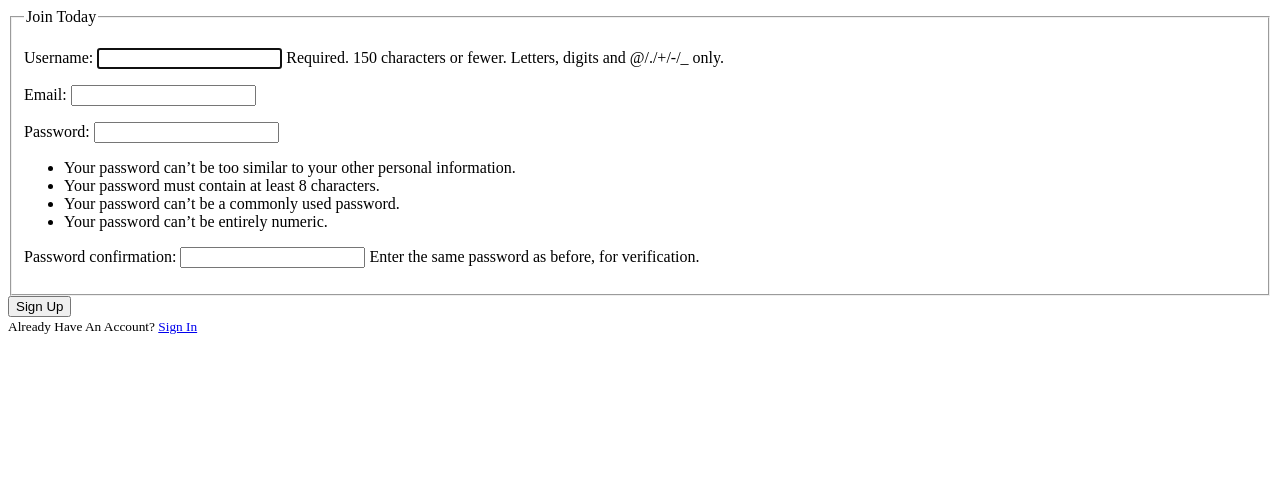
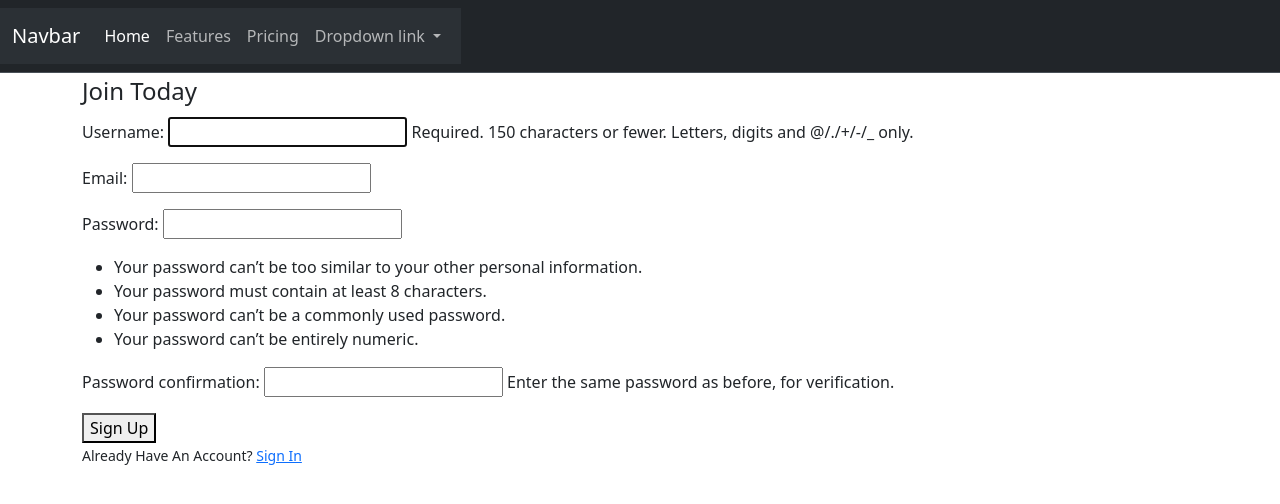
Before and after one commit to INKYGIRLnTech/hackathon_project, a Django app: page /register/ in a window 1280 px wide. Shown: the top 504 px of the page. Run offline with Django 4.2, Linux system fonts and the light colour scheme.

Commit message:
added bootscrap and a css file to my frontend

```diff
--- a/blog_project/blog/templates/blog/base.html
+++ b/blog_project/blog/templates/blog/base.html
@@ -1,16 +1,55 @@
+{% load static %}
 <!DOCTYPE html>
 <html lang="en">
 <head>
     <meta charset="UTF-8">
     <meta name="viewport" content="width=device-width, initial-scale=1.0">
+    <link href="https://cdn.jsdelivr.net/npm/bootstrap@5.3.2/dist/css/bootstrap.min.css" rel="stylesheet" integrity="sha384-T3c6CoIi6uLrA9TneNEoa7RxnatzjcDSCmG1MXxSR1GAsXEV/Dwwykc2MPK8M2HN" crossorigin="anonymous">
+    <link rel="stylesheet" href="{% static 'css/style.css' %}">
+
+
     {% if title %}
         <title>Blog - {{ title }}</title>
     {% else %}
-        <title>Blog</title>
+        <title></title>
     {% endif %}
 </head>
 <body>
-    {% if messages %}
+    <nav class="navbar bg-dark border-bottom border-body" data-bs-theme="dark">
+      <nav class="navbar navbar-expand-lg bg-body-tertiary">
+        <div class="container-fluid">
+          <a class="navbar-brand" href="#">Navbar</a>
+          <button class="navbar-toggler" type="button" data-bs-toggle="collapse" data-bs-target="#navbarNavDropdown" aria-controls="navbarNavDropdown" aria-expanded="false" aria-label="Toggle navigation">
+            <span class="navbar-toggler-icon"></span>
+          </button>
+          <div class="collapse navbar-collapse" id="navbarNavDropdown">
+            <ul class="navbar-nav">
+              <li class="nav-item">
+                <a class="nav-link active" aria-current="page" href="#">Home</a>
+              </li>
+              <li class="nav-item">
+                <a class="nav-link" href="#">Features</a>
+              </li>
+              <li class="nav-item">
+                <a class="nav-link" href="#">Pricing</a>
+              </li>
+              <li class="nav-item dropdown">
+                <a class="nav-link dropdown-toggle" href="#" role="button" data-bs-toggle="dropdown" aria-expanded="false">
+                  Dropdown link
+                </a>
+                <ul class="dropdown-menu">
+                  <li><a class="dropdown-item" href="#">Action</a></li>
+                  <li><a class="dropdown-item" href="#">Another action</a></li>
+                  <li><a class="dropdown-item" href="#">Something else here</a></li>
+                </ul>
+              </li>
+            </ul>
+          </div>
+        </div>
+        </nav>
+      </nav>
+    <div class="container">
+        {% if messages %}
        {% for message in messages %}
         <div>
             {{ message }}
@@ -18,5 +57,9 @@
        {% endfor %}
     {% endif %}
     {% block content %}{% endblock %}
+    </div>
+
+    <script src="https://cdn.jsdelivr.net/npm/bootstrap@5.3.2/dist/js/bootstrap.bundle.min.js" integrity="sha384-C6RzsynM9kWDrMNeT87bh95OGNyZPhcTNXj1NW7RuBCsyN/o0jlpcV8Qyq46cDfL" crossorigin="anonymous"></script>
+
 </body>
 </html>
```
Also changed, not shown: blog_project/blog/static/blog/main.css (added, +84 -0 lines), blog_project/blog/templates/blog/home.html (+10 -4 lines).
